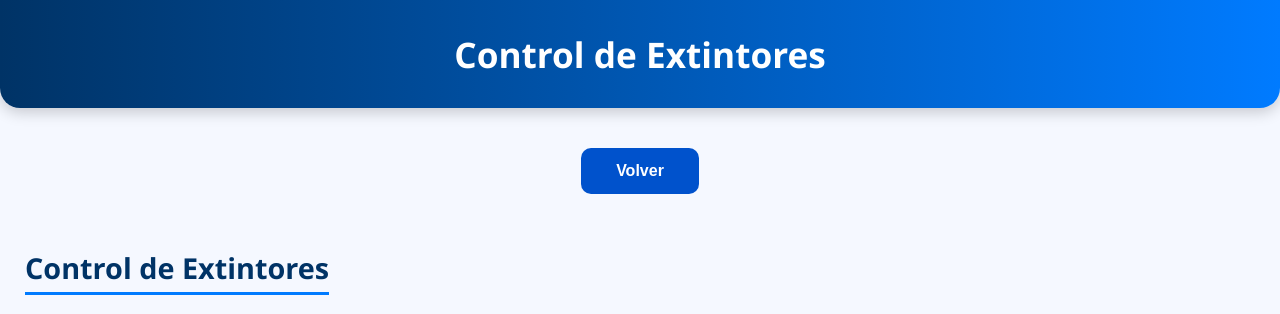
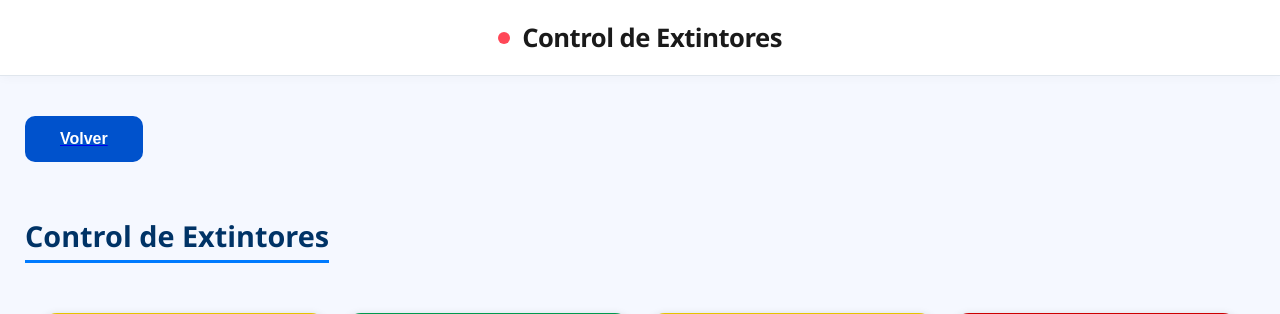
Before and after one commit to AluminiosTabares/mi-app-flask, a Flask app: page /admin/equipos in a window 1280 px wide. Shown: the top 314 px of the page. Run offline with Flask 3, Linux system fonts and the light colour scheme; the visitor is signed in with stand-in values (Sample User, id 1).

Commit message:
cambio de el diseño de extintores

```diff
--- a/static/extintores/extintores_style.css
+++ b/static/extintores/extintores_style.css
@@ -7,21 +7,66 @@
     color: #1c1c1e;
 }
 
-/* ======== ENCABEZADO ======== */
+
+/* ======== ENCABEZADO MODERNO ======== */
 header {
-    background: linear-gradient(90deg, #003366, #007bff);
-    color: white;
-    text-align: center;
-    padding: 30px 10px;
-    border-bottom-left-radius: 20px;
-    border-bottom-right-radius: 20px;
-    box-shadow: 0 4px 15px rgba(0, 0, 0, 0.2);
+    background: #ffffff; /* Fondo blanco puro */
+    padding: 20px 0;
+    border-bottom: 1px solid #e0e6ed;
+    display: flex;
+    justify-content: center;
+    align-items: center;
+    position: sticky;
+    top: 0;
+    z-index: 1000;
+    box-shadow: 0 2px 10px rgba(0, 0, 0, 0.03); /* Sombra casi invisible */
 }
 
 header h1 {
     margin: 0;
-    font-size: 2.2rem;
-    font-weight: 600;
+    font-size: 1.6rem;
+    font-weight: 800;
+    letter-spacing: -0.5px;
+    color: #1a1a1a;
+    display: flex;
+    align-items: center;
+    gap: 12px;
+}
+
+/* El detalle de color: un círculo decorativo */
+header h1::before {
+    content: '';
+    width: 12px;
+    height: 12px;
+    background: #ff4757; /* Un rojo vibrante tipo extintor */
+    border-radius: 50%;
+    display: inline-block;
+}
+
+/* Mejora para el contenedor de volver */
+.volver-container {
+    margin-top: 20px;
+    display: flex;
+    justify-content: flex-start;
+}
+
+.btn-volver {
+    background: #f1f3f5;
+    color: #495057;
+    border: 1px solid #dee2e6;
+    padding: 10px 20px;
+    font-size: 0.9rem;
+    font-weight: 500;
+    border-radius: 8px;
+    display: flex;
+    align-items: center;
+    gap: 8px;
+}
+
+.btn-volver:hover {
+    background: #e9ecef;
+    color: #000;
+    transform: none; /* Quitamos el scale para algo más serio */
 }
 
 /* ======== CONTENIDO ======== */
--- a/templates/panel_control_adminl.html
+++ b/templates/panel_control_adminl.html
@@ -401,7 +401,7 @@
         <img src="{{ url_for('static', filename='img/logoTabares.png') }}" alt="Logo">
       </div>
       <div class="head-text">
-        <h1>Panel de   - Administrador</h1>
+        <h1>Panel de Administrador</h1>
         <p>Accede a los módulos de la plataforma. Haz click en los botones para entrar a cada sección.</p>
 
       </div>
@@ -455,7 +455,7 @@
       </article>
     </div>
   </div>
+
   <a href="{{ url_for('logout') }}" class="logout-btn">Cerrar sesión</a>
 </body>
-
 </html>
```
